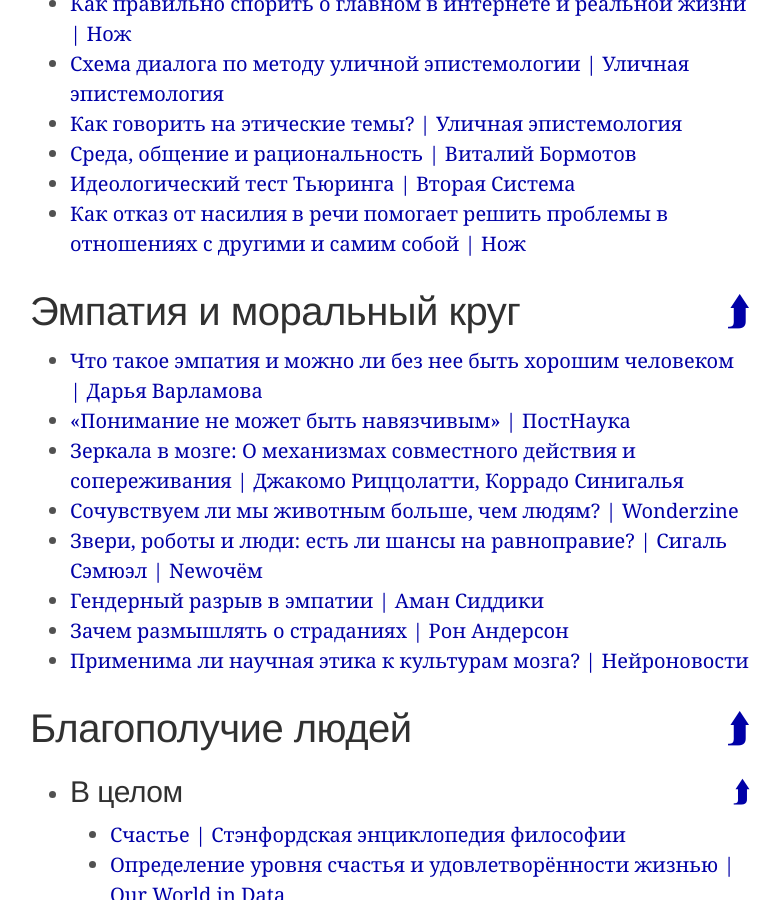
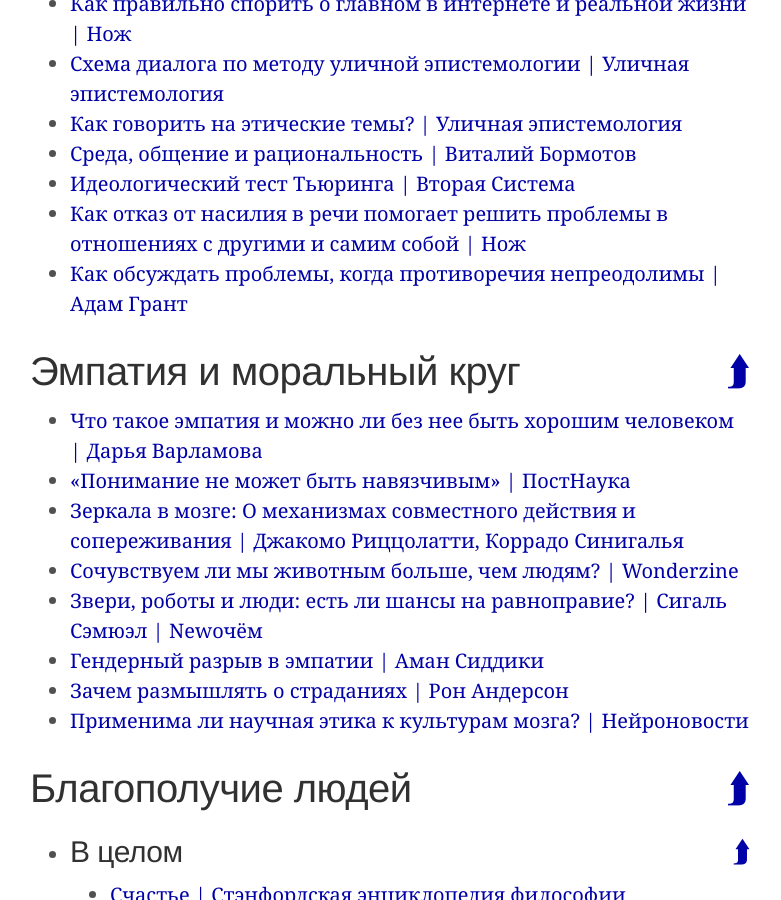
Before and after one commit to ReducingSuffering/reducingsuffering.github.io, a Jekyll site: the page built from index.md, in a window 1280 px wide and 900 px high, scrolled down 7557 px. Shown: the whole window, without its empty margins (250-1031 px from the left). Built offline with Jekyll 4.4.1, drawn with Linux system fonts in a browser that asks for light colours.

Commit message:
Update communication.html

```diff
--- a/_lists/communication.html
+++ b/_lists/communication.html
@@ -10,4 +10,5 @@
 - 325 # Среда, общение и рациональность — Виталий Бормотов
 - 126 # Идеологический тест Тьюринга — Вторая система
 - 256 # Как отказ от насилия в речи помогает решить проблемы в отношениях с другими и самим собой — Нож
+- 574 # Как обсуждать проблемы, когда противоречия непреодолимы — Адам Грант
 ---
```
